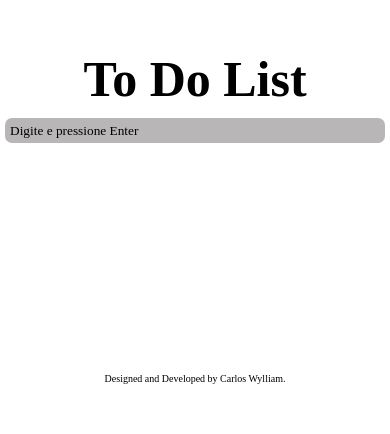
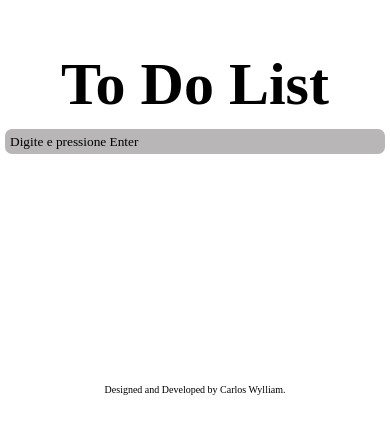
Before and after one commit to carlos-wylliam/to_do_list, a plain HTML site: page index.html in a window 390 px wide. Drawn offline with Linux system fonts and the light colour scheme.

Commit message:
h1 alterado

```diff
--- a/style.css
+++ b/style.css
@@ -83,7 +83,8 @@ p{
 
 @media screen and (max-width: 700px){
     .container h1{
-        font-size: 50px;
+        font-size: 60px;
+        font-weight: bolder;
     }
 
     .todo__item{
```
